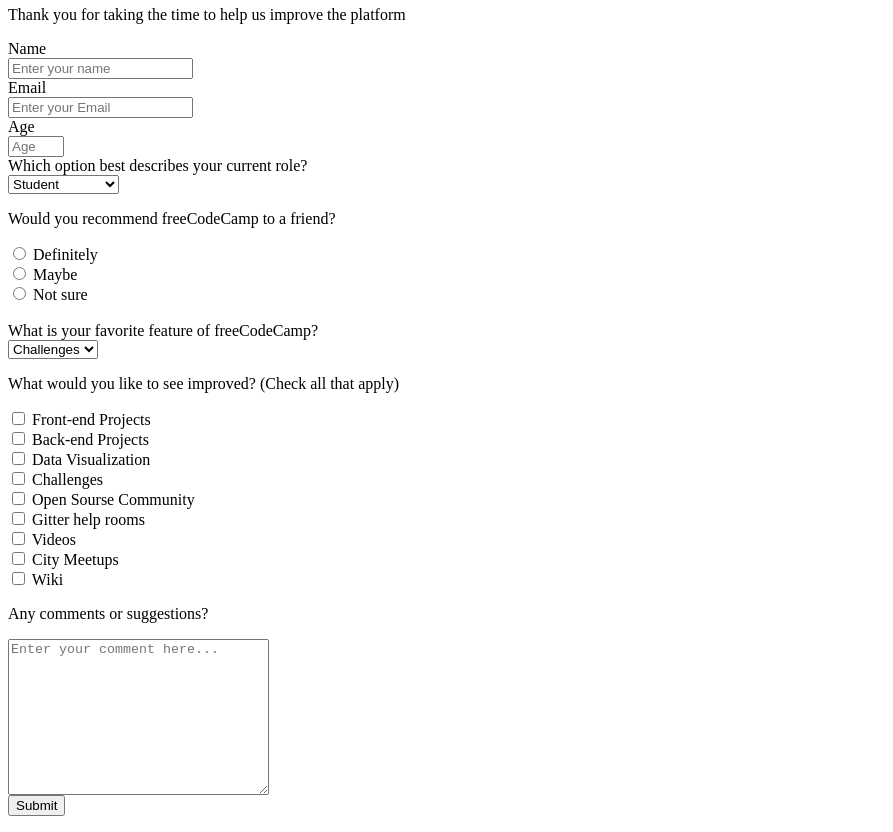
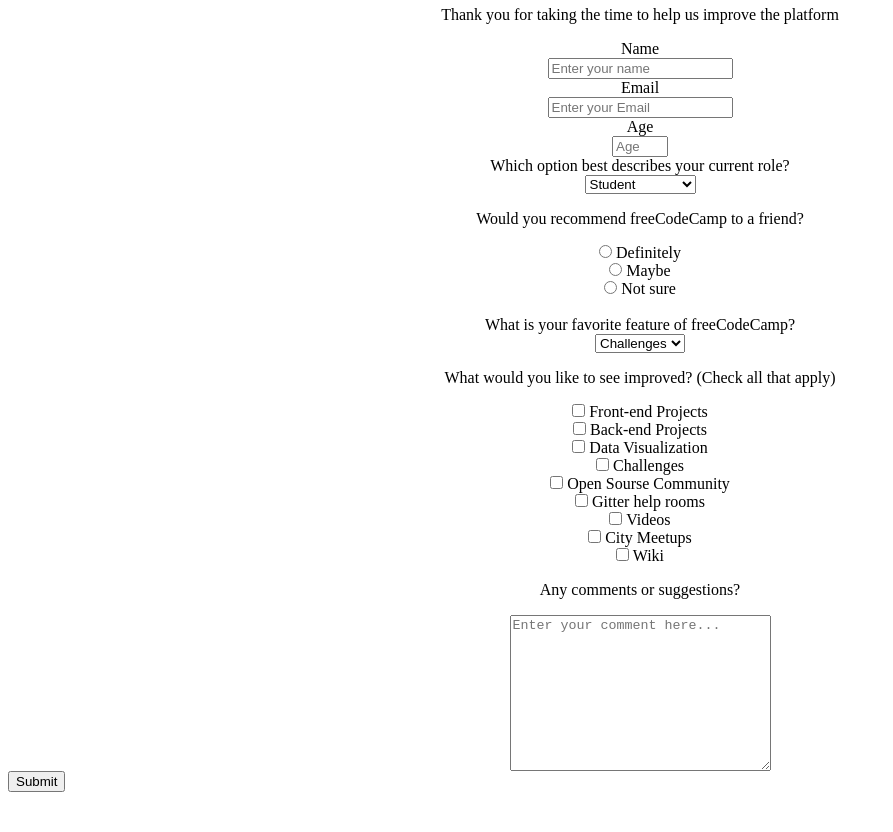
Before and after one commit to waseemqureshi2020/Survey-form, a plain HTML site: page index.html in a window 1280 px wide. Shown: the part 60-892 px from the top of the page, without its empty margins (0-893 px from the left). After the commit the page ends 868 px from the top, so only its background shows below. Drawn offline with Linux system fonts and the light colour scheme.

Commit message:
Update styles.css

```diff
--- a/styles.css
+++ b/styles.css
@@ -1,9 +1,14 @@
+body{
+    text-align: center;
+}
 input{
     display: block;
+    margin: 0 auto;
 }
 
 select{
     display: block;
+    margin: 0 auto;
 }
 
 #radio, #checkbox{
```
